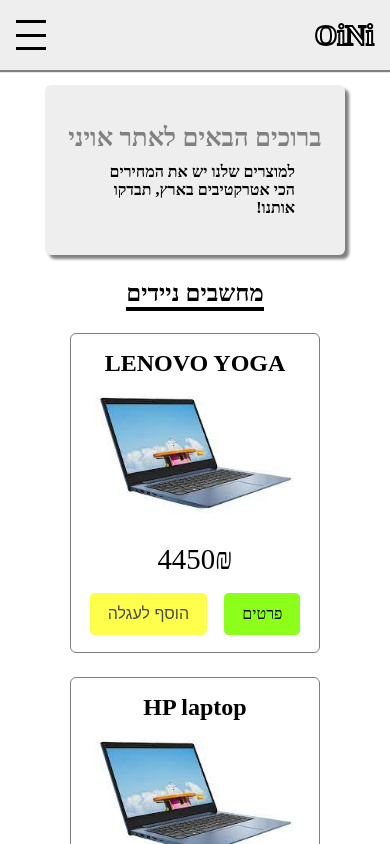
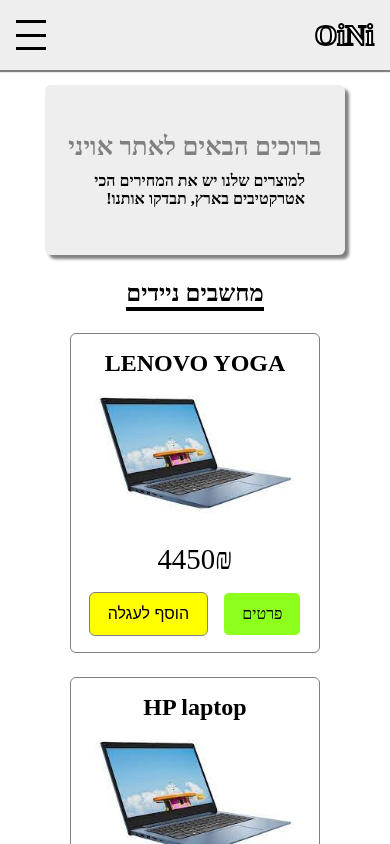
Before and after one commit to OshriAK/oini-frontend, a React (Create React App) app: page / in a window 390 px wide. In both pictures the pointer is over the button 148 px from the left and 614 px from the top of the page. Shown: the top 844 px of the page. Built offline with nearby package versions, Linux system fonts and the light colour scheme.

Commit message:
first commit

```diff
--- a/src/components/product/Product.css
+++ b/src/components/product/Product.css
@@ -45,5 +45,5 @@
 }
 
 .button-addToCart:hover {
-  opacity: 70%;
+  border: 1px solid grey;
 }
--- a/src/components/product/Product.js
+++ b/src/components/product/Product.js
@@ -3,7 +3,7 @@
 
 import './Product.css';
 
-const Product = ({ id, name, img, price, detail }) => {
+const Product = ({ id, name, img, price }) => {
   return (
     <div className="product-container">
       <h2>{name}</h2>
--- a/src/components/top-board/TopBoard.css
+++ b/src/components/top-board/TopBoard.css
@@ -36,6 +36,6 @@
 
   .top_board-container > h3 {
     font-size: 1rem;
-    width: 200px;
+    width: 220px;
   }
 }
```
